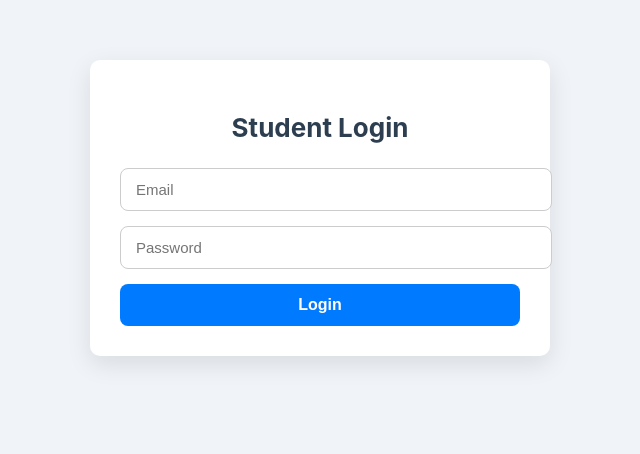
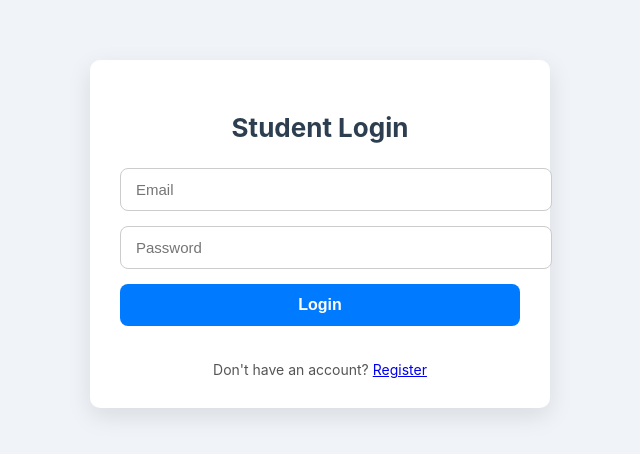
Before and after one commit to Tejaswidarsi/studentsponsorship, a React (Create React App) app in the folder front/: page /login in a window 1280 px wide. Shown: the top 454 px of the page, without its empty margins (320-960 px from the left). Built offline with nearby package versions, Linux system fonts and the light colour scheme.

Commit message:
updating css

```diff
--- a/front/src/pages/LoginPage.js
+++ b/front/src/pages/LoginPage.js
@@ -1,6 +1,6 @@
 import API from '../api';
 import { useState } from 'react';
-import { useNavigate } from 'react-router-dom';
+import { useNavigate,Link } from 'react-router-dom';
 import './studentdashboard.css'; // make sure this CSS file exists
 
 const LoginPage = () => {
@@ -70,9 +70,16 @@ const LoginPage = () => {
         <button type="submit" className="login-button">
           Login
         </button>
+        <div className="register-footer">
+                    Don't have an account?{' '}
+                    <Link to="/register" className="register-link">
+                      Register
+                    </Link>
+                  </div>
       </form>
       {error && <p className="login-error">{error}</p>}
     </div>
+
   );
 };
 
```
